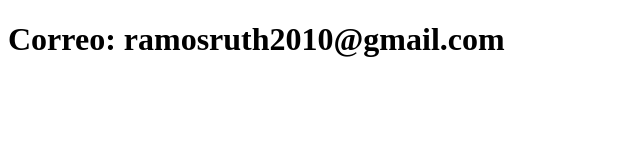
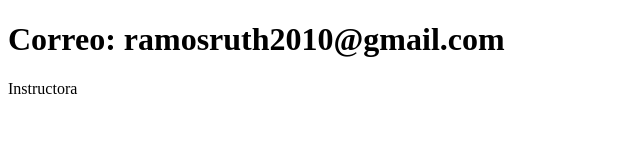
Before and after one commit to ramosruth2010-dot/EJEMPLO1, a plain HTML site: page contacto.html in a window 1280 px wide. Shown: the full height of the page, 0-640 px from the left. Drawn offline with Linux system fonts and the light colour scheme.

Commit message:
Actualiza el contacto

```diff
--- a/contacto.html
+++ b/contacto.html
@@ -2,10 +2,12 @@
 <html lang="en">
 <head>
     <meta charset="UTF-8">
+    <meta http-equiv="X-UA-Compatible" content="IE-edge">
     <meta name="viewport" content="width=device-width, initial-scale=1.0">
     <title>Contacto</title>
 </head>
 <body>
     <h1> Correo: ramosruth2010@gmail.com</h1>
+        <p>Instructora</p>
 </body>
 </html>
```
